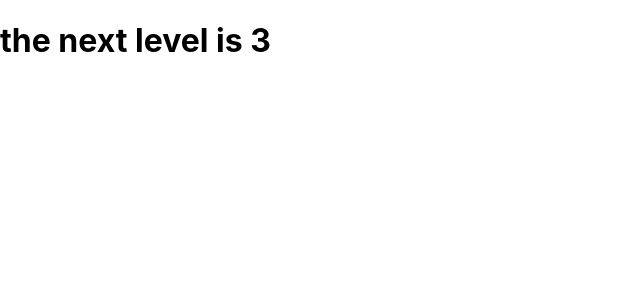
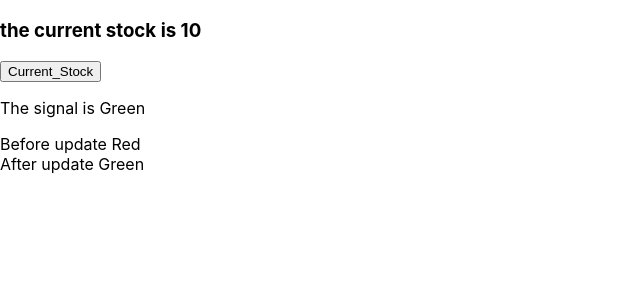
Before and after one commit to kishorekumarsuresh/Begginer_react_codes, a React (Create React App) app: page / in a window 1280 px wide. Shown: the top 300 px of the page, without its empty margins (0-640 px from the left). Built offline with nearby package versions, Linux system fonts and the light colour scheme.

Commit message:
Updating phase of lyf cycle

```diff
--- a/src/App.js
+++ b/src/App.js
@@ -1,6 +1,9 @@
 import ClassofProps from './components/ClassofProp';
 import Mounting from './components/Mounting';
 import Proptypes from './components/Proptypes';
+import Updating from './components/Updating';
+import Updating1 from './components/Updating2';
+
 function App() {
 
   return (
@@ -10,8 +13,9 @@ function App() {
     <ClassofProps name="Sanjai " /> */}
 
     {/* <Mounting /> */}
-    <Mounting nxt={0}/>
-
+    {/* <Mounting nxt={0}/> */}
+    <Updating />
+    <Updating1 />
     </div>
   );
 }
--- /dev/null
+++ b/src/components/Updating.js
@@ -0,0 +1,30 @@
+import React,{Component} from 'react'
+
+class Updating extends Component {
+
+    constructor(props){
+        super(props)
+        this.state = {
+            stock : 10
+        }
+    }
+    // static getDerivedStateFromProps(props,state){
+    //     return {stock:0}
+    // }
+
+    shouldComponentUpdate(){
+        return true
+    }
+
+    render (){
+        return (
+            <div>
+                <h3>the current stock is {this.state.stock} </h3>
+                <button onClick={()=>{this.setState({stock:20})}} > Current_Stock </button>
+            </div>
+        )
+
+    }
+}
+
+export default Updating
--- /dev/null
+++ b/src/components/Updating2.js
@@ -0,0 +1,42 @@
+import React,{Component} from "react";
+
+class Updating1 extends Component{
+
+    constructor(props){
+        super(props)
+        this.state = {
+            color: "Red"
+        }
+    }
+
+    componentDidMount(){
+        setTimeout(()=>{
+            this.setState({color:"Green"})
+        },4000)
+    }
+
+
+
+
+    getSnapshotBeforeUpdate(prevProps,prevState){
+        document.getElementById("d1").innerHTML=`Before update ${prevState.color}`
+
+    }
+
+
+    componentDidUpdate(){
+        document.getElementById("d2").innerHTML=`After update ${this.state.color}`
+    }
+
+    render(){
+        return (
+            <div>
+                <p>The signal is {this.state.color}</p>
+                <div id="d1"> </div>
+                <div id="d2"> </div>
+            </div>
+        )
+    }
+}
+
+export default Updating1
```
